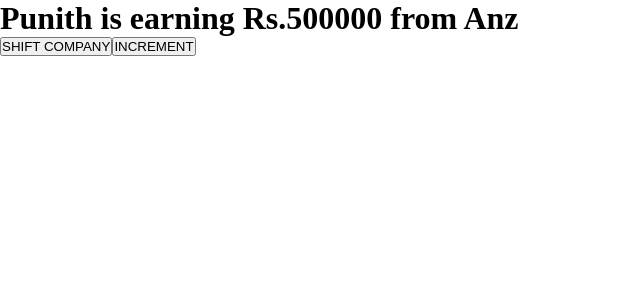
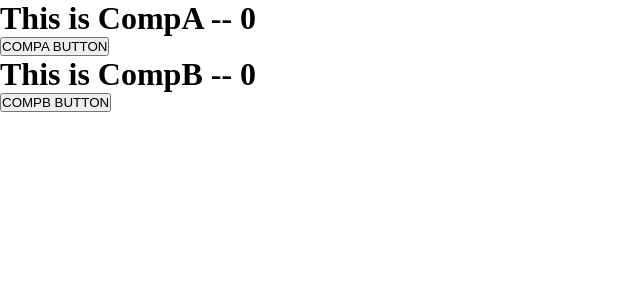
Before and after one commit to TopSDE/react-vite, a React (Vite) app: page / in a window 1280 px wide. Shown: the top 300 px of the page, without its empty margins (0-640 px from the left). Built offline with nearby package versions, Linux system fonts and the light colour scheme.

Commit message:
20/01/26

```diff
--- a/src/App.jsx
+++ b/src/App.jsx
@@ -106,6 +106,8 @@
 /*
     // **IMP
     // GLOBAL CSS
+    import "./global.css"
+
     const App = () => {
         return (
             <>
@@ -120,6 +122,10 @@
 /*
     // **IMP
     // MODULE CSS
+
+    // .module.css part as a signal:
+    // “This CSS file should be treated as a CSS Module (scoped locally),
+    // not as global CSS.”
 
     import React from "react";
     import Header from "./modulecss/Header"
@@ -350,7 +356,6 @@
     }
 
     export default App
-
 */
 
 // -------------------------------------------------------
@@ -372,6 +377,9 @@
     export default App
 */
 
+
+
+
 // ---------------------------------------------------------------------------
 // **IMP
 // HOOKS
@@ -392,7 +400,6 @@
     )
 }
 export default App
-
 */
 
 // ---------------------------------
@@ -412,7 +419,6 @@
     )
 }
 export default App
-
 // */
 
 // ---------------------------------
@@ -433,7 +439,6 @@
     )
 }
 export default App
-
 */
 
 // ------------------------------------------------------------------
@@ -441,6 +446,9 @@
 // ONE PROGRAM NOT WRITTEN -- PRESENT IN QTALK
 
 // ------------------------------------------------------------------
+
+
+
 
 // **IMP
 // CONTEXT API
@@ -457,13 +465,12 @@
     )
 }
 export default App
-
 */
 
 // ---------------------------------
 // **IMP
 // CONTEXT API
-// /*
+/*
 
 import React from 'react'
 import ProfileContext from './context/ProfileContext'
@@ -476,5 +483,31 @@
     )
 }
 export default App
+*/
+
+
+
+
+// ------------------------------------------------------------------
+// **IMP
+// **HOC
+// A return statement in an HOC returns to the place where the HOC is called.
+// If the HOC is never called, the return is never used and nothing renders.
+// /*
+
+import React from 'react'
+import CompA from './hoc/CompA'
+import CompB from './hoc/CompB'
+
+const App = () => {
+    return (
+        <>
+            <CompA/>
+            <CompB/>
+        </>
+    )
+}
+export default App
+
 
 // */
--- /dev/null
+++ b/src/hoc/CompA.jsx
@@ -0,0 +1,43 @@
+// ------------------------------------------------------------------
+// **IMP
+// **HOC
+/*
+
+import React from 'react'
+import Hoc from './Hoc'
+
+const CompA = (props) => {
+    console.log(props);
+
+    return (
+        <>
+            <h1>CompA -- {props.tech} is in CompA</h1>
+        </>
+    )
+}
+export default Hoc(CompA)
+*/
+
+// ---------------------------------
+// **IMP
+// **HOC
+// /*
+
+import React from 'react'
+import Hoc from './Hoc'
+
+const CompA = (props) => {
+    console.log(props);
+
+    let {counter: {count, increment}} = props
+
+    return (
+        <>
+            <h1>This is CompA -- {count}</h1>
+            <button onClick={increment}>COMPA BUTTON</button>
+        </>
+    )
+}
+export default Hoc(CompA)
+
+// */
--- /dev/null
+++ b/src/hoc/CompB.jsx
@@ -0,0 +1,43 @@
+// ------------------------------------------------------------------
+// **IMP
+// **HOC
+/*
+
+import React from 'react'
+import Hoc from './Hoc'
+
+const CompB = (props) => {
+    console.log(props);
+
+    return (
+        <>
+            <h1>CompB -- {props.tech} is in CompB</h1>
+        </>
+    )
+}
+export default Hoc(CompB)
+*/
+
+// ---------------------------------
+// **IMP
+// **HOC
+// /*
+
+import React from 'react'
+import Hoc from './Hoc'
+
+const CompB = (props) => {
+    console.log(props);
+
+    let {counter: {count, increment}} = props
+
+    return (
+        <>
+            <h1>This is CompB -- {count}</h1>
+            <button onMouseMove={increment}>COMPB BUTTON</button>
+        </>
+    )
+}
+export default Hoc(CompB)
+
+// */
--- /dev/null
+++ b/src/hoc/Hoc.jsx
@@ -0,0 +1,47 @@
+// ------------------------------------------------------------------
+// **IMP
+// **HOC
+/*
+
+import React from 'react'
+
+const Hoc = (Wrapper) => {
+
+    const NewComponent = () => {
+        return <Wrapper tech="ReactJS"
+        />
+    }
+
+    return NewComponent
+}
+export default Hoc
+*/
+
+// ---------------------------------
+// **IMP
+// **HOC
+// /*
+
+import React, { useState } from 'react'
+
+const Hoc = (Wrapper) => {
+
+    const NewComponent = () => {
+        let [count, setCount] = useState(0)
+
+        let increment = () => {
+            setCount(count + 1)
+        }
+
+        return <Wrapper counter={{count, increment}}
+        />
+
+    }
+
+    return NewComponent
+
+}
+export default Hoc
+
+
+// */
```
